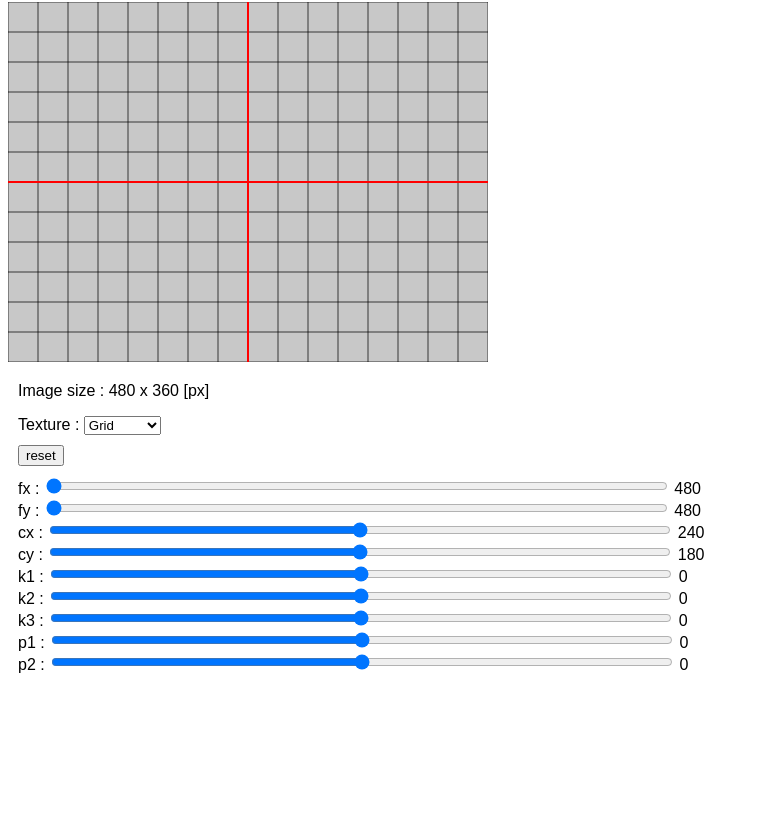
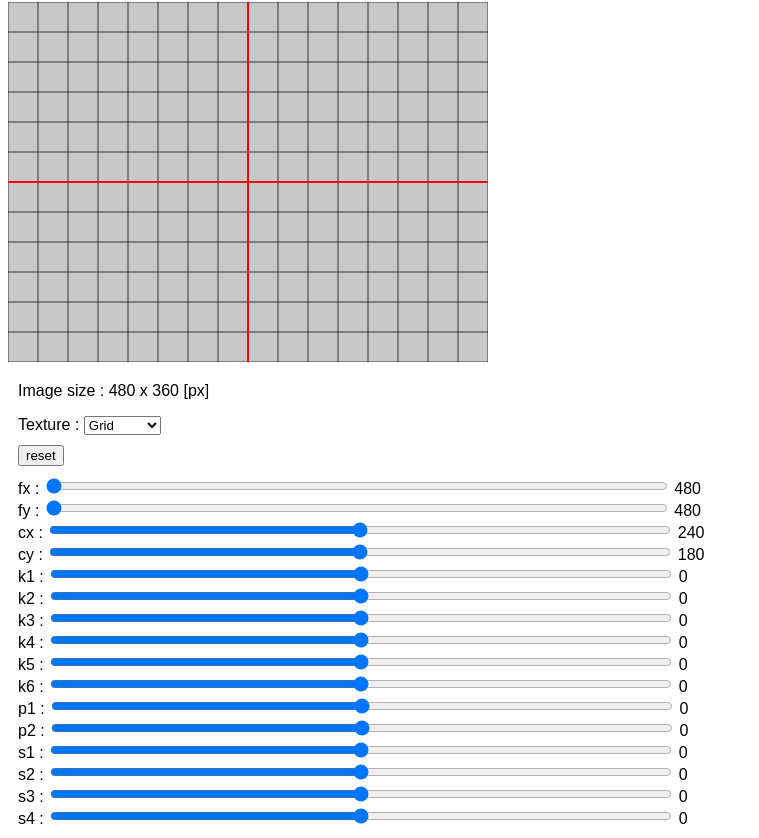
Before and after one commit to kamino410/cv-snippets, a plain HTML site: page camera_distortion_simulator/index.html in a window 1280 px wide. Both pictures are taken after a click on the button "reset". Shown: the part 78-916 px from the top of the page, without its empty margins (0-759 px from the left). Before the commit the page ends 800 px from the top, so only its background shows below. Drawn offline with Linux system fonts and the light colour scheme.

Commit message:
add new distortion params to simulator

```diff
--- a/camera_distortion_simulator/index.html
+++ b/camera_distortion_simulator/index.html
@@ -60,6 +60,18 @@
             <span id='lab-k3'></span>
         </div>
         <div>
+            k4 : <input id='k4' class='range-input' type='range' min='-1.0' max='1.0' step='0.01' value='0'>
+            <span id='lab-k4'></span>
+        </div>
+        <div>
+            k5 : <input id='k5' class='range-input' type='range' min='-1.0' max='1.0' step='0.01' value='0'>
+            <span id='lab-k5'></span>
+        </div>
+        <div>
+            k6 : <input id='k6' class='range-input' type='range' min='-1.0' max='1.0' step='0.01' value='0'>
+            <span id='lab-k6'></span>
+        </div>
+        <div>
             p1 : <input id='p1' class='range-input' type='range' min='-0.2' max='0.2' step='0.01' value='0'>
             <span id='lab-p1'></span>
         </div>
@@ -67,6 +79,22 @@
             p2 : <input id='p2' class='range-input' type='range' min='-0.2' max='0.2' step='0.01' value='0'>
             <span id='lab-p2'></span>
         </div>
+        <div>
+            s1 : <input id='s1' class='range-input' type='range' min='-0.2' max='0.2' step='0.01' value='0'>
+            <span id='lab-s1'></span>
+        </div>
+        <div>
+            s2 : <input id='s2' class='range-input' type='range' min='-0.2' max='0.2' step='0.01' value='0'>
+            <span id='lab-s2'></span>
+        </div>
+        <div>
+            s3 : <input id='s3' class='range-input' type='range' min='-0.2' max='0.2' step='0.01' value='0'>
+            <span id='lab-s3'></span>
+        </div>
+        <div>
+            s4 : <input id='s4' class='range-input' type='range' min='-0.2' max='0.2' step='0.01' value='0'>
+            <span id='lab-s4'></span>
+        </div>
     </div>
 </body>
 
--- a/camera_distortion_simulator/src.js
+++ b/camera_distortion_simulator/src.js
@@ -15,8 +15,15 @@ let state = {
   k1: null,
   k2: null,
   k3: null,
+  k4: null,
+  k5: null,
+  k6: null,
   p1: null,
   p2: null,
+  s1: null,
+  s2: null,
+  s3: null,
+  s4: null,
 };
 
 const vertSrc1 = `
@@ -32,8 +39,15 @@ uniform float cy;
 uniform float k1;
 uniform float k2;
 uniform float k3;
+uniform float k4;
+uniform float k5;
+uniform float k6;
 uniform float p1;
 uniform float p2;
+uniform float s1;
+uniform float s2;
+uniform float s3;
+uniform float s4;
 
 void main() {
   float x = position.x;
@@ -43,11 +57,11 @@ void main() {
   float r4 = r2*r2;
   float r6 = r4*r2;
 
-  float c = 1.0 + k1*r2 + k2*r4 + k3*r6 + 2.0*p1*y + 2.0*p2*x;
+  float c = (1.0 + k1*r2 + k2*r4 + k3*r6)/(1.0 + k4*r2 + k5*r4 + k6*r6) + 2.0*p1*y + 2.0*p2*x;
   if (c < 0.0) z = 1.0; // not drawn
 
-  float tx = p2*r2;
-  float ty = p1*r2;
+  float tx = p2*r2 + s1*r2 + s2*r4;
+  float ty = p1*r2 + s3*r2 + s4*r4;
 
   float xd = x*c + tx;
   float yd = y*c + ty;
@@ -187,8 +201,15 @@ function drawScene(time) {
   gl.uniform1f(gl.getUniformLocation(state.pro1, 'k1'), state.k1);
   gl.uniform1f(gl.getUniformLocation(state.pro1, 'k2'), state.k2);
   gl.uniform1f(gl.getUniformLocation(state.pro1, 'k3'), state.k3);
+  gl.uniform1f(gl.getUniformLocation(state.pro1, 'k4'), state.k4);
+  gl.uniform1f(gl.getUniformLocation(state.pro1, 'k5'), state.k5);
+  gl.uniform1f(gl.getUniformLocation(state.pro1, 'k6'), state.k6);
   gl.uniform1f(gl.getUniformLocation(state.pro1, 'p1'), state.p1);
   gl.uniform1f(gl.getUniformLocation(state.pro1, 'p2'), state.p2);
+  gl.uniform1f(gl.getUniformLocation(state.pro1, 's1'), state.s1);
+  gl.uniform1f(gl.getUniformLocation(state.pro1, 's2'), state.s2);
+  gl.uniform1f(gl.getUniformLocation(state.pro1, 's3'), state.s3);
+  gl.uniform1f(gl.getUniformLocation(state.pro1, 's4'), state.s4);
 
   gl.bindBuffer(gl.ARRAY_BUFFER, state.vpbo);
   gl.bindBuffer(gl.ELEMENT_ARRAY_BUFFER, state.ibo);
@@ -248,6 +269,21 @@ function main() {
   labelk3.innerHTML = state.k3 = k3.value - 0;
   k3.oninput = function () { labelk3.innerHTML = state.k3 = k3.value - 0; };
 
+  const k4 = document.getElementById('k4');
+  const labelk4 = document.getElementById('lab-k4');
+  labelk4.innerHTML = state.k4 = k4.value - 0;
+  k4.oninput = function () { labelk4.innerHTML = state.k4 = k4.value - 0; };
+
+  const k5 = document.getElementById('k5');
+  const labelk5 = document.getElementById('lab-k5');
+  labelk5.innerHTML = state.k5 = k5.value - 0;
+  k5.oninput = function () { labelk5.innerHTML = state.k5 = k5.value - 0; };
+
+  const k6 = document.getElementById('k6');
+  const labelk6 = document.getElementById('lab-k6');
+  labelk6.innerHTML = state.k6 = k6.value - 0;
+  k6.oninput = function () { labelk6.innerHTML = state.k6 = k6.value - 0; };
+
   const p1 = document.getElementById('p1');
   const labelp1 = document.getElementById('lab-p1');
   labelp1.innerHTML = state.p1 = p1.value - 0;
@@ -258,6 +294,26 @@ function main() {
   labelp2.innerHTML = state.p2 = p2.value - 0;
   p2.oninput = function () { labelp2.innerHTML = state.p2 = p2.value - 0; };
 
+  const s1 = document.getElementById('s1');
+  const labels1 = document.getElementById('lab-s1');
+  labels1.innerHTML = state.s1 = s1.value - 0;
+  s1.oninput = function () { labels1.innerHTML = state.s1 = s1.value - 0; };
+
+  const s2 = document.getElementById('s2');
+  const labels2 = document.getElementById('lab-s2');
+  labels2.innerHTML = state.s2 = s2.value - 0;
+  s2.oninput = function () { labels2.innerHTML = state.s2 = s2.value - 0; };
+
+  const s3 = document.getElementById('s3');
+  const labels3 = document.getElementById('lab-s3');
+  labels3.innerHTML = state.s3 = s3.value - 0;
+  s3.oninput = function () { labels3.innerHTML = state.s3 = s3.value - 0; };
+
+  const s4 = document.getElementById('s4');
+  const labels4 = document.getElementById('lab-s4');
+  labels4.innerHTML = state.s4 = s4.value - 0;
+  s4.oninput = function () { labels4.innerHTML = state.s4 = s4.value - 0; };
+
   const reset = document.getElementById('reset');
   reset.onclick = function () {
     fx.value = 480; fx.oninput.call();
@@ -267,8 +323,15 @@ function main() {
     k1.value = 0; k1.oninput.call();
     k2.value = 0; k2.oninput.call();
     k3.value = 0; k3.oninput.call();
+    k4.value = 0; k4.oninput.call();
+    k5.value = 0; k5.oninput.call();
+    k6.value = 0; k6.oninput.call();
     p1.value = 0; p1.oninput.call();
     p2.value = 0; p2.oninput.call();
+    s1.value = 0; s1.oninput.call();
+    s2.value = 0; s2.oninput.call();
+    s3.value = 0; s3.oninput.call();
+    s4.value = 0; s4.oninput.call();
   };
 }
 
```
